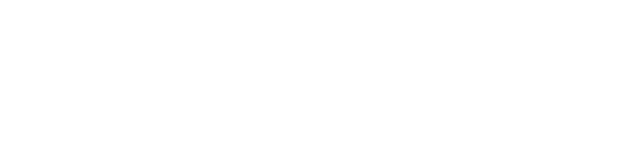
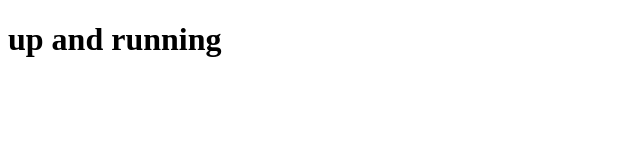
Before and after one commit to azronbrian/gt-lessons, a plain HTML site: page index.html in a window 1280 px wide. Shown: the whole page, without its empty margins (0-640 px from the left). Drawn offline with Linux system fonts and the light colour scheme.

```diff
--- a/index.html
+++ b/index.html
@@ -7,6 +7,6 @@
     <title>Git Lessons</title>
 </head>
 <body>
-
+    <h1>up and running</h1>
 </body>
 </html>
```
Also changed, not shown: contact.html (added), style.css (added).
